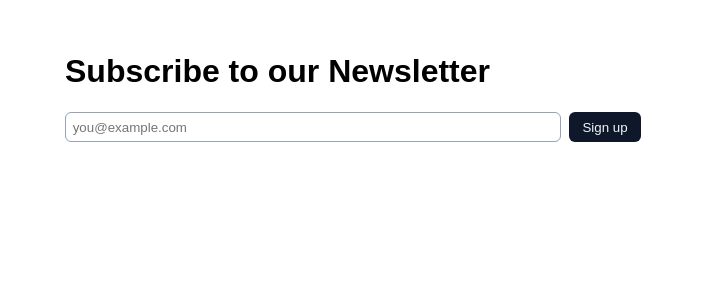
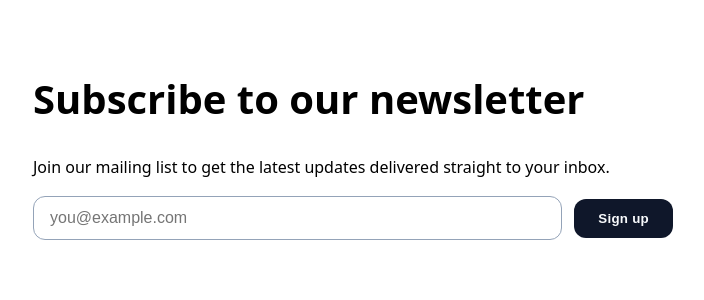
Before and after one commit to emilrenekrog-glitch/hello-world, a PHP site: page / in a window 1280 px wide. Shown: the top 300 px of the page, without its empty margins (287-991 px from the left). Run offline with PHP 8.4, Linux system fonts and the light colour scheme.

Commit message:
Replace index page with newsletter signup form

```diff
--- a/index.php
+++ b/index.php
@@ -1,21 +1,21 @@
 <?php
-// Simple email signup form that saves to utilities/emails.txt
-
 $message = '';
 $emailValue = '';
+
 $storageDir = __DIR__ . '/utilities';
+if (!is_dir($storageDir) && !mkdir($storageDir, 0755, true) && !is_dir($storageDir)) {
+    $message = 'Unable to prepare storage right now. Please try again later.';
+}
 $file = $storageDir . '/emails.txt';
 
 if ($_SERVER['REQUEST_METHOD'] === 'POST') {
     $emailValue = trim($_POST['email'] ?? '');
+    $email = filter_input(INPUT_POST, 'email', FILTER_VALIDATE_EMAIL);
 
-    if (!filter_var($emailValue, FILTER_VALIDATE_EMAIL)) {
+    if (!$email) {
         $message = 'Please enter a valid email.';
-    } else {
-        if (!is_dir($storageDir) && !mkdir($storageDir, 0755, true) && !is_dir($storageDir)) {
-            $message = 'Unable to prepare storage right now. Please try again later.';
-        } else {
-            $line = $emailValue . ',' . date('c') . PHP_EOL;
+    } elseif ($message === '') {
+        $line = $email . ',' . date('c') . PHP_EOL;
 
         if (file_put_contents($file, $line, FILE_APPEND | LOCK_EX) === false) {
             $message = 'Unable to save your email right now. Please try again later.';
@@ -25,33 +25,105 @@ if ($_SERVER['REQUEST_METHOD'] === 'POST') {
         }
     }
 }
-}
-
-// Want to sync signups to GitHub instead of a local file?
-// Replace the file_put_contents() call above with a GitHub REST API request.
-// See the README for a drop-in example that updates a repository file.
 ?>
 <!DOCTYPE html>
 <html lang="en">
 <head>
   <meta charset="UTF-8">
+  <meta name="viewport" content="width=device-width, initial-scale=1.0">
   <title>Newsletter Sign-Up</title>
   <style>
-body { font-family: sans-serif; padding: 2em; max-width: 36rem; margin: 0 auto; }
-form { display: flex; gap: .5em; }
-input[type=email] { flex: 1; padding: .5em; border: 1px solid #94a3b8; border-radius: 6px; }
-button { padding: .5em 1em; border: none; border-radius: 6px; background: #0f172a; color: #f1f5f9; cursor: pointer; }
-button:hover, button:focus { background: #1e293b; }
-p.message { margin-top: 1em; color: #15803d; font-weight: 600; }
-p.error { color: #b91c1c; }
-.sr-only { position: absolute; width: 1px; height: 1px; padding: 0; margin: -1px; overflow: hidden; clip: rect(0, 0, 0, 0); border: 0; }
+    :root {
+      color-scheme: light dark;
+    }
+
+    body {
+      font-family: system-ui, -apple-system, BlinkMacSystemFont, "Segoe UI", sans-serif;
+      padding: 2.5rem 1.5rem;
+      margin: 0 auto;
+      max-width: 40rem;
+      line-height: 1.6;
+    }
+
+    h1 {
+      margin-bottom: 1.5rem;
+      font-size: clamp(1.75rem, 3vw + 1rem, 2.5rem);
+    }
+
+    form {
+      display: flex;
+      flex-wrap: wrap;
+      gap: 0.75rem;
+      align-items: center;
+    }
+
+    label {
+      font-weight: 600;
+    }
+
+    input[type="email"] {
+      flex: 1 1 14rem;
+      min-width: 12rem;
+      padding: 0.75rem 1rem;
+      border: 1px solid #94a3b8;
+      border-radius: 0.75rem;
+      font-size: 1rem;
+    }
+
+    button {
+      padding: 0.75rem 1.5rem;
+      border: none;
+      border-radius: 0.75rem;
+      background: #0f172a;
+      color: #f8fafc;
+      font-weight: 600;
+      letter-spacing: 0.02em;
+      cursor: pointer;
+      transition: background 0.2s ease;
+    }
+
+    button:hover,
+    button:focus-visible {
+      background: #1e293b;
+    }
+
+    .message {
+      margin-top: 1.25rem;
+      font-weight: 600;
+      color: #16a34a;
+    }
+
+    .message.error {
+      color: #dc2626;
+    }
+
+    .sr-only {
+      position: absolute;
+      width: 1px;
+      height: 1px;
+      padding: 0;
+      margin: -1px;
+      overflow: hidden;
+      clip: rect(0, 0, 0, 0);
+      white-space: nowrap;
+      border: 0;
+    }
   </style>
 </head>
 <body>
-  <h1>Subscribe to our Newsletter</h1>
-  <form method="POST" novalidate>
-    <label for="email" class="sr-only">Email</label>
-    <input type="email" id="email" name="email" placeholder="you@example.com" required value="<?= htmlspecialchars($emailValue, ENT_QUOTES) ?>">
+  <h1>Subscribe to our newsletter</h1>
+  <p>Join our mailing list to get the latest updates delivered straight to your inbox.</p>
+  <form method="post" novalidate>
+    <label class="sr-only" for="email">Email address</label>
+    <input
+      type="email"
+      id="email"
+      name="email"
+      placeholder="you@example.com"
+      required
+      value="<?= htmlspecialchars($emailValue, ENT_QUOTES) ?>"
+      autocomplete="email"
+    >
     <button type="submit">Sign up</button>
   </form>
   <?php if ($message !== ''): ?>
```
Lines whose indentation alone changed are shown as unchanged.
